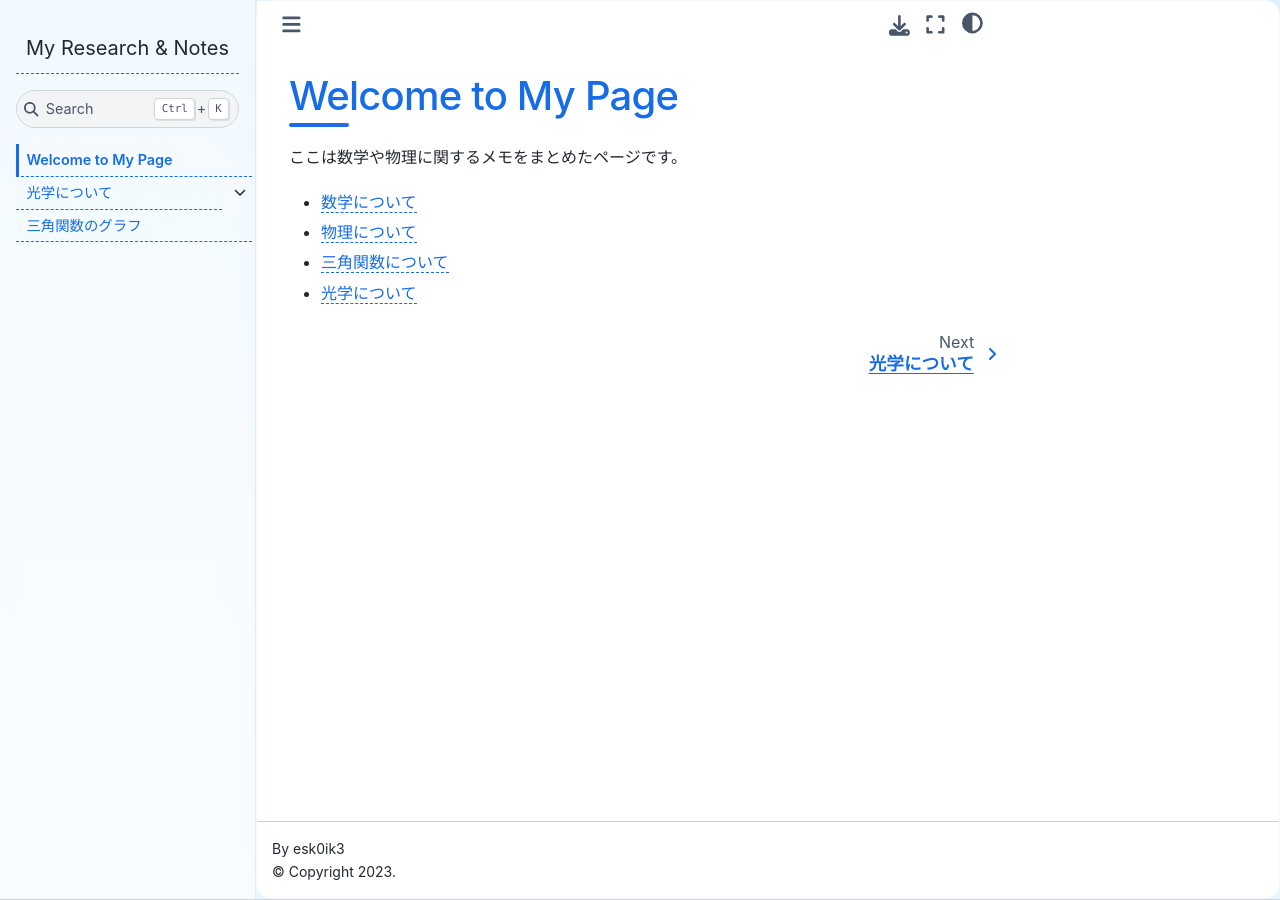
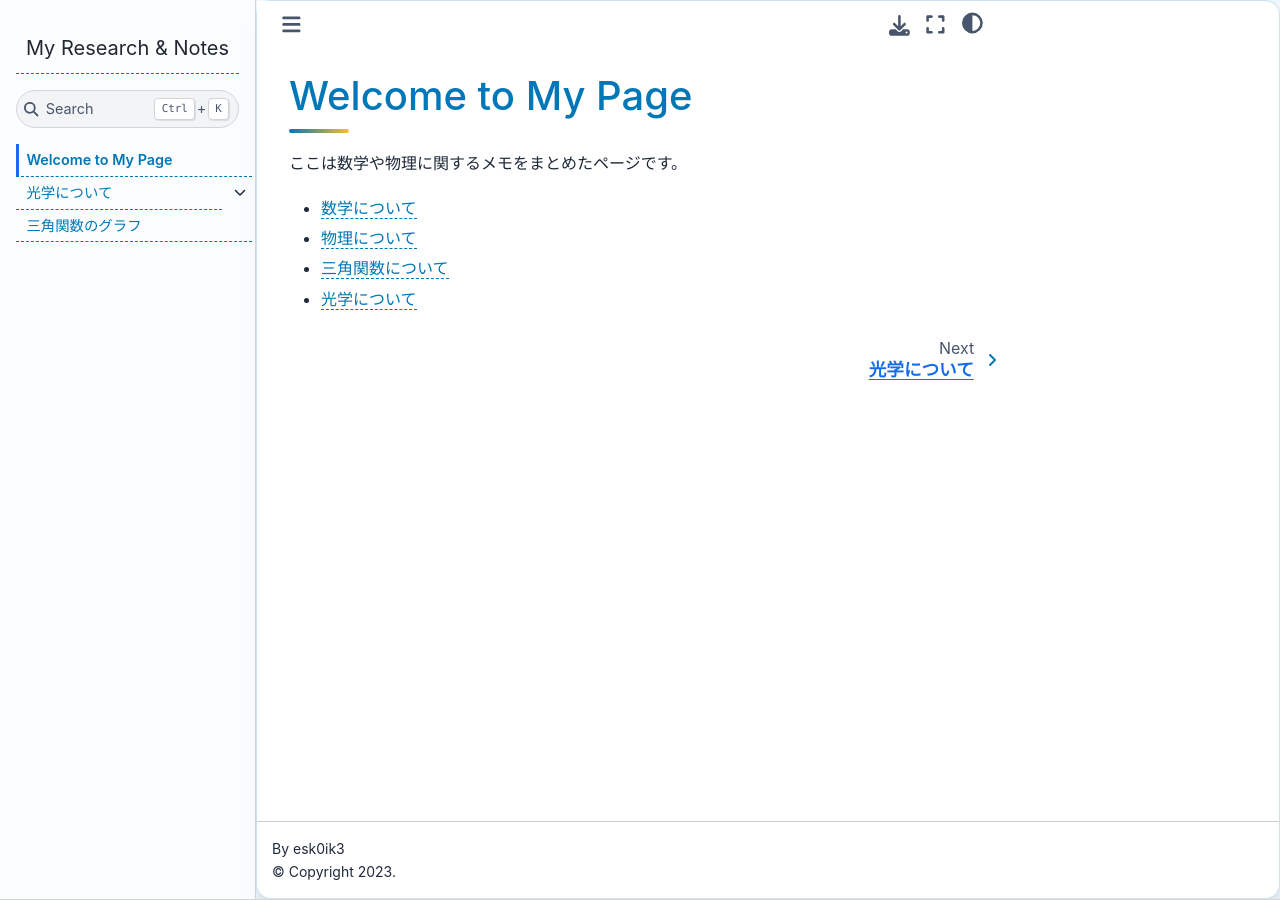
Before and after one commit to esk0ik3/esk0ik3.github.io, a Jupyter Book: the page built from index.md, in a window 1280 px wide. Built offline with Jupyter Book 1.0.4 settings and Sphinx 7.4.7 and the Sphinx Book theme 1.1.4, drawn with Linux system fonts in a browser that asks for light colours.

Commit message:
Update custom.css

```diff
--- a/_static/custom.css
+++ b/_static/custom.css
@@ -1,91 +1,80 @@
-/* --- Summer Breeze Theme --- */
+/* --- Summer Breeze Theme (Dark Mode Compatible) --- */
 
 :root {
-    /* 真夏の色彩設計 */
-    --pst-color-primary: #0077b6;         /* 深みのあるシーブルー */
-    --pst-color-background: #f0f9ff;      /* 澄み切った夏の空色（非常に薄い青） */
-    --pst-color-text-base: #1e293b;       /* 濡れた岩場のようなダークグレー */
-    --pst-color-info: #fbbf24;             /* 真夏の太陽光（イエロー） */
-    --pst-color-surface: #ffffff;
+    /* ライトモード（標準）の変数 */
+    --summer-bg: #f0f9ff;
+    --summer-main: #ffffff;
+    --summer-text: #1e293b;
+    --summer-primary: #0077b6;
+    --summer-accent: #fbbf24;
+    --summer-sidebar: rgba(255, 255, 255, 0.7);
+}
+
+/* ダークモード専用の設定 */
+html[data-theme="dark"] {
+    --summer-bg: #081b29;        /* 深夜の海のような深い紺 */
+    --summer-main: #102a43;      /* 少し明るいネイビー */
+    --summer-text: #e2e8f0;      /* 読みやすい薄いグレー */
+    --summer-primary: #00b4d8;    /* 夜に光る波のような水色 */
+    --summer-accent: #fcd34d;    /* 月明かりのようなイエロー */
+    --summer-sidebar: rgba(16, 42, 67, 0.8);
 }
 
 body {
-    background-color: var(--pst-color-background);
-    /* 遠くの波打ち際のような微かなグラデーション */
-    background-image: linear-gradient(180deg, #e0f2fe 0%, #f0f9ff 100%);
-    background-attachment: fixed;
+    background-color: var(--summer-bg);
+    background-image: linear-gradient(180deg, var(--summer-bg) 0%, var(--summer-bg) 100%);
+    color: var(--summer-text);
 }
 
-/* 記事エリア：白いリネンシャツのような清潔感 */
+/* 記事エリア：背景色を固定せず変数にする */
 .bd-main {
-    background: white !important;
+    background-color: var(--summer-main) !important;
     border-radius: 15px;
-    box-shadow: 0 10px 25px -5px rgba(0, 119, 182, 0.1);
-    border: 1px solid rgba(0, 119, 182, 0.05);
+    box-shadow: 0 10px 25px -5px rgba(0, 0, 0, 0.2);
+    border: 1px solid rgba(0, 119, 182, 0.2);
 }
 
-/* サイドバー：入道雲をイメージした柔らかい白 */
+/* サイドバー */
 .bd-sidebar {
-    background-color: rgba(255, 255, 255, 0.6) !important;
+    background-color: var(--summer-sidebar) !important;
     backdrop-filter: blur(8px);
-    border-right: 1px solid rgba(0, 119, 182, 0.1);
 }
 
-/* 見出し：光を反射する水面のような透明感 */
-h1, h2 {
-    color: var(--pst-color-primary) !important;
-    font-weight: 800;
-    letter-spacing: -0.02em;
-}
-
-h1 {
-    position: relative;
-    padding-bottom: 0.5rem;
+/* 見出し */
+h1, h2, h3 {
+    color: var(--summer-primary) !important;
 }
 
 h1::after {
     content: "";
-    position: absolute;
-    bottom: 0;
-    left: 0;
+    display: block;
     width: 60px;
     height: 4px;
-    background: linear-gradient(90deg, var(--pst-color-primary), var(--pst-color-info));
+    background: linear-gradient(90deg, var(--summer-primary), var(--summer-accent));
+    margin-top: 10px;
     border-radius: 2px;
 }
 
-/* リンク：夏の夕暮れのオレンジをアクセントに */
+/* 本文のテキストカラーを強制適用 */
+.bd-content, .bd-article p {
+    color: var(--summer-text) !important;
+}
+
+/* リンク */
 a {
-    color: var(--pst-color-primary) !important;
+    color: var(--summer-primary) !important;
     text-decoration: none;
-    border-bottom: 1px dashed var(--pst-color-primary);
-    transition: all 0.3s ease;
+    border-bottom: 1px dashed var(--summer-primary);
 }
 
 a:hover {
-    color: #f59e0b !important; /* オレンジに変化 */
-    border-bottom: 1px solid #f59e0b;
-    background-color: rgba(251, 191, 36, 0.1);
+    color: var(--summer-accent) !important;
+    border-bottom: 1px solid var(--summer-accent);
 }
 
-/* コードブロック：プールサイドのタイルのような質感 */
+/* コードブロック */
 div.highlight {
-    background-color: #f8fafc !important;
-    border: 1px solid #e2e8f0;
-    border-left: 5px solid var(--pst-color-primary);
-    border-radius: 8px;
+    background-color: rgba(0, 0, 0, 0.2) !important;
+    border: 1px solid var(--summer-primary);
+    border-left: 5px solid var(--summer-primary);
 }
-
-/* テーブル：読みやすさを重視 */
-table {
-    border-collapse: separate;
-    border-spacing: 0;
-    border: 1px solid #e2e8f0;
-    border-radius: 8px;
-    overflow: hidden;
-}
-
-th {
-    background-color: #f1f5f9;
-    color: var(--pst-color-primary);
-}
```
